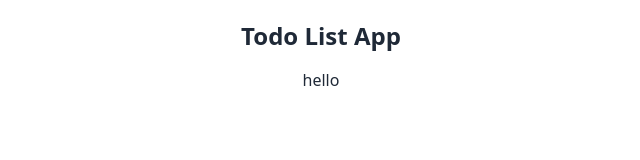
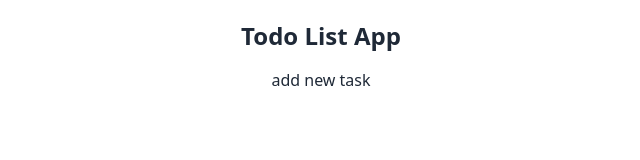
Before and after one commit to AndreyKhmara/next_todo_with_server, a Next.js app in the folder client/: page / in a window 1280 px wide. Shown: the top 160 px of the page, without its empty margins (319-959 px from the left). Built offline with nearby package versions, Linux system fonts and the light colour scheme.

Commit message:
install_daisyUI_create_components_prettier

```diff
--- /dev/null
+++ b/client/app/components/AddTask.tsx
@@ -0,0 +1,8 @@
+export const AddTask = () => {
+  // todo ammend commit stop at 9:20
+  return (
+    <div>
+      <button>add new task</button>
+    </div>
+  );
+};
--- a/client/app/page.tsx
+++ b/client/app/page.tsx
@@ -1,10 +1,12 @@
+import {AddTask} from "@/app/components/AddTask";
+
 export default function Home() {
   return (
       //todo stop on 8 minute, need to ammend commit
       <main className="max-w-4xl mx-auto mt-4">
           <div className="text-center my-5 flex flex-col gap-4">
               <h1 className="text-2xl font-bold">Todo List App</h1>
-              hello
+                <AddTask />
           </div>
       </main>
   );
--- a/client/package.json
+++ b/client/package.json
@@ -22,6 +22,7 @@
     "eslint": "^9",
     "eslint-config-next": "15.1.0",
     "postcss": "^8",
+    "prettier": "3.4.2",
     "tailwindcss": "^3.4.1",
     "typescript": "^5"
   }
```
Also changed, not shown: 1 other file (tests, documents, lock files or other folders).
